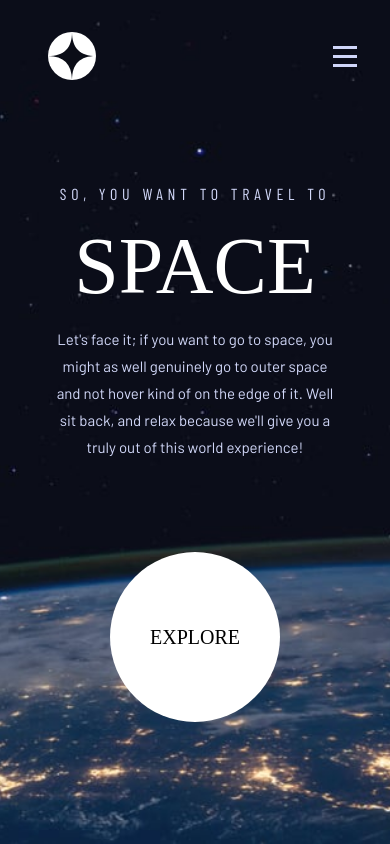
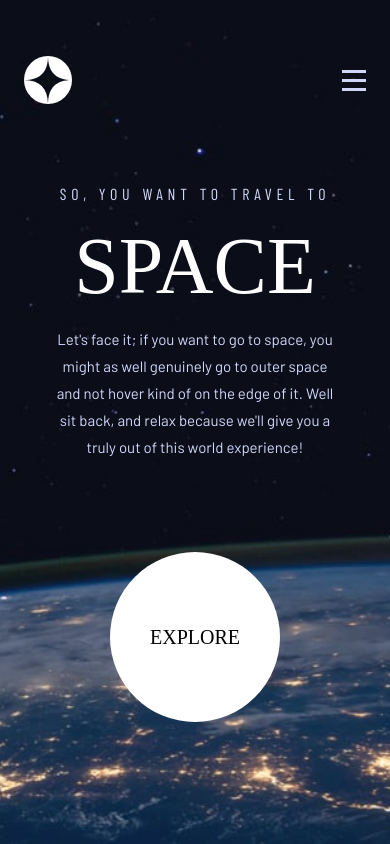
Before and after one commit to MYasin20/Space-Tourism-Website, a React (Vite) app: page / in a window 390 px wide. Built offline with nearby package versions, Linux system fonts and the light colour scheme; a web font is replaced by a local one.

Commit message:
working burger menu. fix responsive mode on mobile and tablet size

```diff
--- a/src/components/Navigation.jsx
+++ b/src/components/Navigation.jsx
@@ -2,19 +2,33 @@ import { useState } from "react";
 
 function Navigation() {
   const [isSelected, setIsSelected] = useState('HOME');
+  const [isOpen, setIsOpen] = useState(false);
+
   function isUnderlineSelected(item) {
     setIsSelected(item);
   }
+  function handleMenu(e) {
+    setIsOpen(!isOpen);
+    if(isOpen) {
+      console.dir(e.currentTarget.style.backgroundImage = `url('/src/images/shared/icon-hamburger.svg')`);
+    } else {
+      console.dir(e.currentTarget.style.backgroundImage = `url('/src/images/shared/icon-close.svg')`);
+    }
+  }
+
   return (
-    <nav className="nav">
+    <nav className="primary-header">
       <div className="logo">
-        <a href="/" alt="home">
           <img src="/src/images/shared/logo.svg" alt="logo"/>
-        </a>
       </div>
-      <div className="line"></div>
-      <button className="burger-menu"></button>
-      <ul className="nav-lists">
+
+      <button
+        onClick={handleMenu}
+        data-="false"
+        className="burger-menu">
+      </button>
+
+      <ul className={`primary-navigation ${isOpen ? 'menu-open': ''}`}>
         <li
           className={`list-item ${isSelected === 'HOME' && 'selected'}`}
           onClick={() => isUnderlineSelected('HOME')}>
--- a/src/index.css
+++ b/src/index.css
@@ -50,15 +50,9 @@ body {
 /* Burger Menu */
 .burger-menu {
   display: none;
-  width: 40px;
-  height: 40px;
-  border: 0;
-  background: url(/src/images/shared/icon-hamburger.svg) no-repeat center;
-  margin-right: 25px;
 }
 
 /* ----- Background ----- */
-
 .landing-bg {
   background-color: var(--bg-clr);
   background: no-repeat url('./images/home/background-home-desktop.jpg') center/cover;
@@ -122,37 +116,39 @@ body {
 }
 
 /* ----- Navigation ----- */
-.nav {
+.primary-header {
   position: absolute;
   top: 0;
   left: 0;
   right: 0;
-  padding-top: 2rem;
   display: flex;
   align-items: center;
   justify-content: space-between;
   z-index: 9999;
+  margin-block: 2rem;
+}
+.primary-header::after {
+  content: '';
+  position: relative;
+  width: 100%;
+  height: 1px;
+  background: hsla(0, 0%, 100%, 0.3);
+  display: block;
+  order: 1;
+  margin-right: -2.5rem;
 }
 .logo {
-  margin-left: 3rem;
+  margin: 1.5rem clamp(1.5rem, 4vw, 3rem);
   flex-shrink: 0;
-  flex-basis: 10%;
 }
-.line {
-  border-bottom: 1px solid grey;
-  flex: 1;
-  position: relative;
-  left: 45px;
-  z-index: 2;
-}
-.nav-lists {
+.primary-navigation {
   display: flex;
-  flex: 1.3;
+  order: 2;
   gap: 2.5rem;
   background: rgba(255, 255, 255, 0.04);
   backdrop-filter: blur(40.7742px);
   letter-spacing: var(--letter-space-nav);
-  padding-inline: 5rem;
+  padding-inline: clamp(3rem, 7vw, 7rem);
 }
 .list-item {
   padding: 1.75rem 0;
@@ -170,45 +166,48 @@ body {
   color: var(--clr-secondary);
 }
 /* ----- Navigation Media Queries ----- */
-@media (max-width: 768px) { /* TABLET SIZE */
-  .logo {
-    flex: 1 0;
-  }
-  .line {
-    display: none;
-  }
-  .nav-lists {
-    height: inherit;
+@media (max-width: 850px) { /* TABLET SIZE TARGET */
+  .primary-navigation {
     align-items: center;
+    gap: 2rem;
   }
   .list-item-number {
     display: none;
   }
 }
 
-@media(min-width: 700px) and (max-width: 768px) {
-  .nav {
-    padding-top: 0;
+@media(min-width: 570px) and (max-width: 768px) {
+  .primary-header {
+    margin-block: 0;
   }
 }
 
-@media (max-width: 700px) {
+@media (max-width: 570px) {
+  .primary-header::after {
+    width: 0;
+    height: 0;
+    background: none;
+  }
   .burger-menu {
     display: block;
+    position: absolute;
     z-index: 1000;
+    right: 1.5rem;
+    width: 1.5rem;
+    border: 0;
+    aspect-ratio: 1;
+    background: transparent;
+    background: url(/src/images/shared/icon-hamburger.svg) no-repeat center;
   }
-  .nav-lists {
-    display: none; /* for now (there is bug) or maybe it needs to be hide anyway*/
-    position: absolute;
+  .primary-navigation {
+    position: fixed;
     flex-direction: column;
-    padding: 5rem 2rem 5rem 4rem;
-    top: 0;
-    bottom: 0;
-    right: 0;
-    width: 400px;
+    padding: 10rem 2rem;
+    inset: 0 0 0 30%;
     align-items: flex-start;
     transform: translate(100%);
-    /* transition: transform ease-out 1ms; */
+    z-index: 900;
+    transition: transform ease-out 500ms;
   }
   .list-item {
     padding: 0 0 0.5rem;
@@ -218,7 +217,6 @@ body {
   }
   .menu-open {
     transform: translate(0%);
-    /* transition: transform ease-out 1ms; */
   }
 }
 
@@ -310,7 +308,7 @@ body {
   }
 }
 
-@media (min-width: 375px) and (max-height: 665px) {
+@media (max-height: 665px) {
   .landing-page {
     align-content: center;
     margin-top: 3rem;
```
